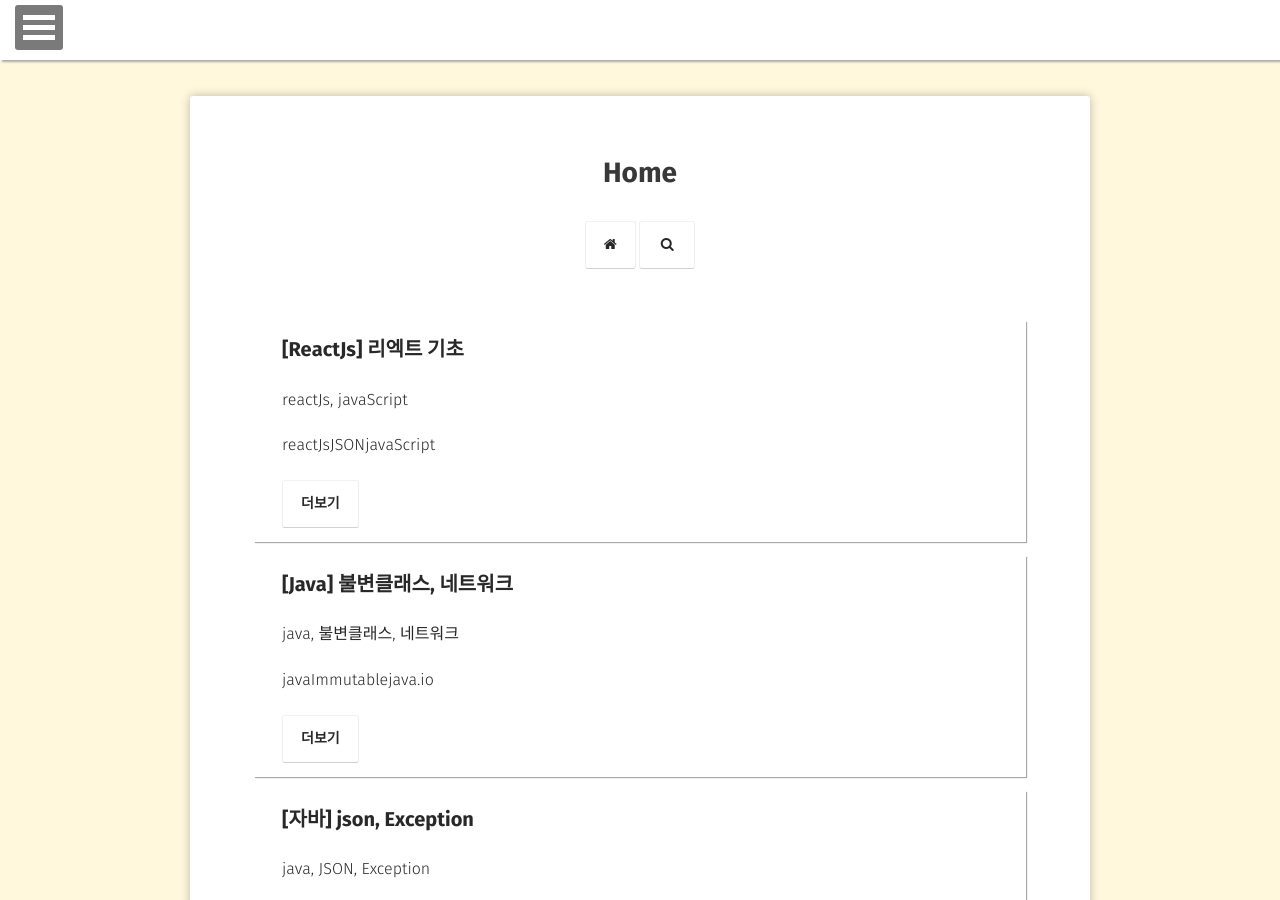
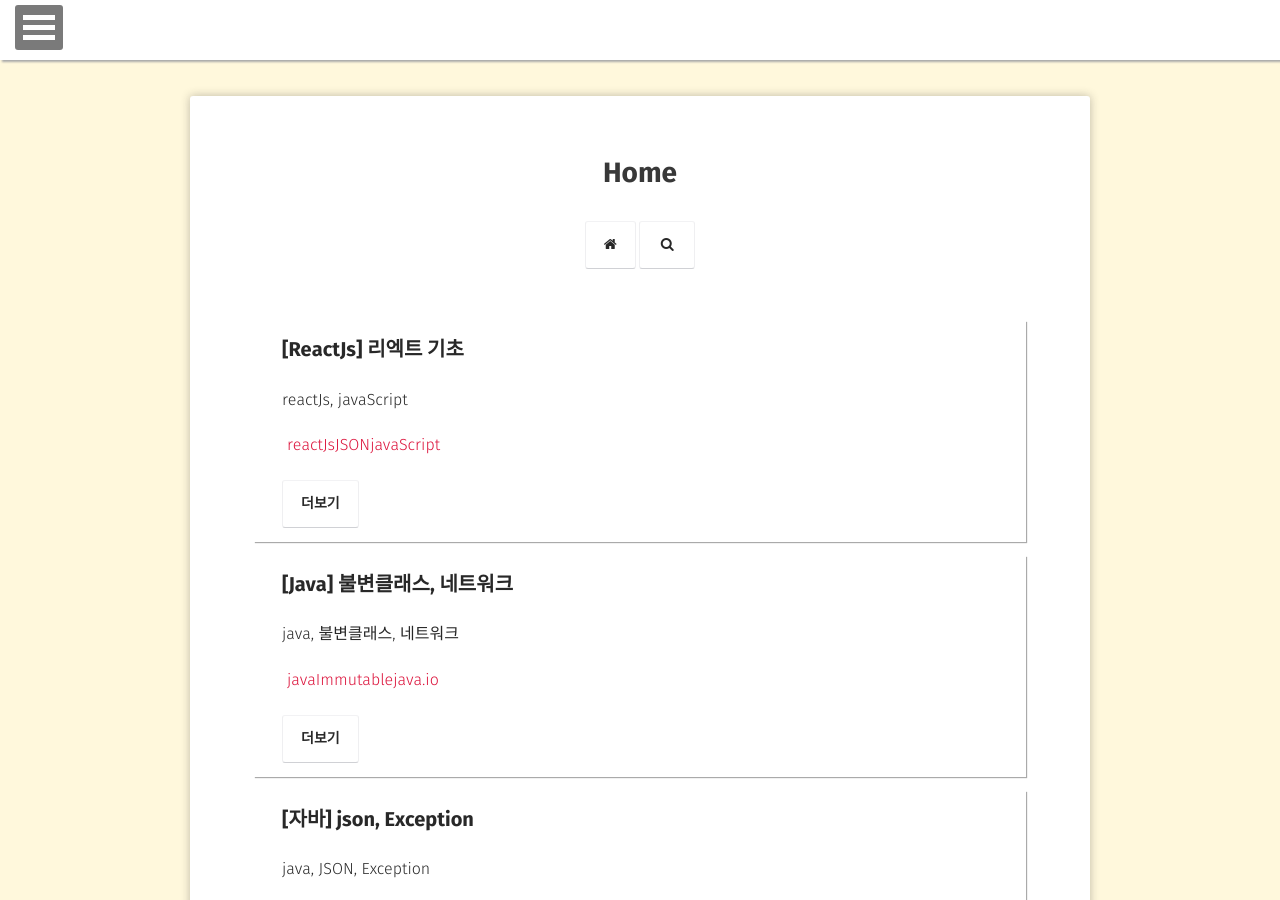
Before and after one commit to choiwono/choiwono.github.io, a Jekyll site: the page built from index.html, in a window 1280 px wide and 900 px high. Built offline with Jekyll 4.4.1, drawn with Linux system fonts in a browser that asks for light colours; some web fonts are replaced.

Commit message:
update_tags

```diff
--- a/_layouts/home.html
+++ b/_layouts/home.html
@@ -30,7 +30,7 @@ layout: compress
                         <li class="wow fadeInLeft" data-wow-duration="1.5s">
                             <a class="zoombtn" href="{{ site.url }}{{ post.url }}">{{ post.title }}</a>
                             <p>{{ post.excerpt }}</p>
-                            <p>{{ post.tags }}</p>
+                            <p><span style="color:crimson; margin:5px">{{ post.tags }}</span></p>
                             <a href="{{ site.url }}{{ post.url }}" class="btn zoombtn">더보기</a>
                         </li>
                     </ul>
```
